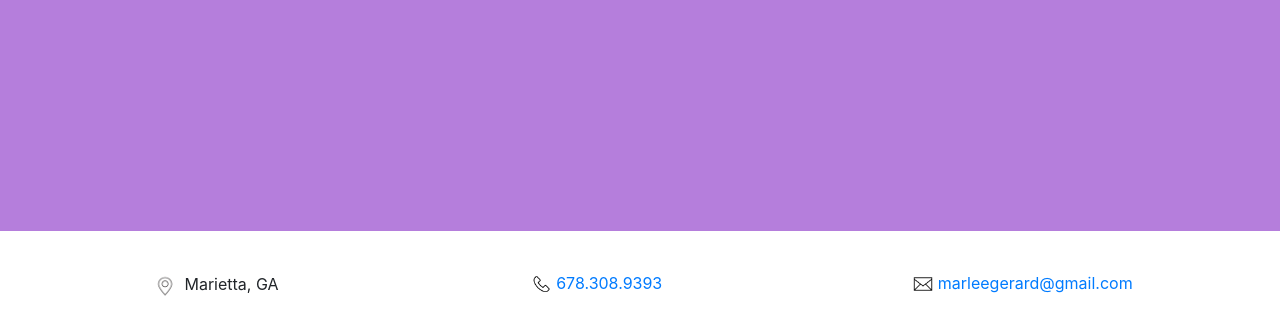
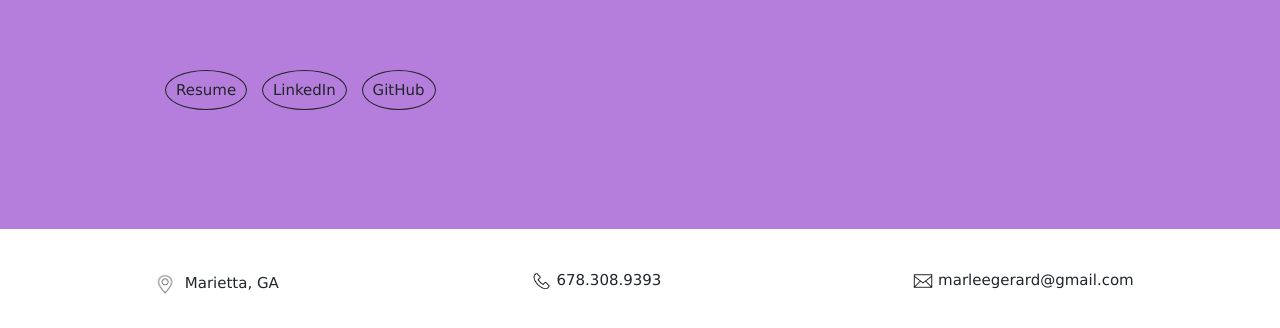
Before and after one commit to MarleeG/Portfolio, a plain HTML site: page index.html in a window 1280 px wide. Shown: the part 1926-2254 px from the top of the page. Drawn offline with nearby package versions, Linux system fonts and the light colour scheme.

Commit message:
added social media

```diff
--- a/assets/css/style.css
+++ b/assets/css/style.css
@@ -220,10 +220,16 @@
     padding: 0px;
 }
 
+
 /* In Modal - View Project Button */
-.projectButton{
+.projectButtonOne{
     position: relative;
-    left: 320px;
+    left: 245px;
+}
+
+.projectButtonTwo{
+    position: relative;
+    left: 300px;
 }
 
 .contactInfo{
@@ -255,3 +261,28 @@
     width: 20px;
     height: auto;
 }
+
+/* Resume Button */
+#resumeButton{
+    position: relative;
+    margin-left: 165px;
+    padding: 10px;
+    top: 300px;
+    border-style: solid;
+    border-radius: 50%;
+    border-width: 1px;
+    width: 300px;
+    height: 300px;
+}
+
+.socialButtons{
+    position: relative;
+    margin-left: 10px;
+    padding: 10px;
+    top: 300px;
+    border-style: solid;
+    border-radius: 50%;
+    border-width: 1px;
+    width: 300px;
+    height: 300px;
+}
--- a/index.html
+++ b/index.html
@@ -15,6 +15,9 @@
 
     <!-- Animate.css -->
     <link rel="stylesheet" href="https://cdnjs.cloudflare.com/ajax/libs/animate.css/3.5.2/animate.min.css">
+
+    <!-- W3 Styles -->
+    <link rel="stylesheet" href="https://www.w3schools.com/w3css/4/w3.css">
 
     <!-- Jquery -->
     <script src="https://code.jquery.com/jquery-3.3.1.min.js" integrity="sha256-FgpCb/KJQlLNfOu91ta32o/NMZxltwRo8QtmkMRdAu8="
@@ -65,14 +68,6 @@
             <!-- About me Header -->
             <h2 id="portfolio__about" class="text-center animated toggleOnLoad">About Marlee Gerard</h2>
 
-
-            <!-- Portfolio Divider -->
-            <!-- <span class="text-center divided toggleOnLoad">
-                <hr class="portfolio__divider mr-auto left-hr animated" data-content="Love">
-
-                <img src="assets/images/rhombus.png" alt="circle" id="circle" class="animated">
-                <hr class="portfolio__divider ml-auto right-hr animated">
-            </span> -->
 
             <p id="portfolio__bio" class="text-center toggleOnLoad">
                 Experience with full stack web-applications. I was able to assist with debugging a web app and providing feedback on how
@@ -141,14 +136,6 @@
                 </div>
             </div>
 
-            <!-- Portfolio Divider -->
-            <!-- <span class="text-center divided toggleOnLoad">
-                    <hr class="portfolio__divider mr-auto left-hr animated">
-                    <img src="assets/images/rhombus.png" alt="circle" id="circle" class="animated">
-                    <hr class="portfolio__divider ml-auto right-hr animated">
-                </span> -->
-
-
             <!-- Project One Modal -->
             <div class="modal fade bd-example-modal-lg" tabindex="-1" role="dialog" aria-labelledby="myLargeModalLabel" aria-hidden="true"
                 id="projectOneModal">
@@ -164,7 +151,8 @@
                             <p class="aboutProject text-center">My team and I created a simple but useful app that allowed users to select which state they wanted
                                 to localize to in order to display at least one member from the House of Representatives
                                 and the two senators according to the users selection.</p>
-                            <button type="button" class="btn btn-outline-primary projectButton" onclick="location.href='https://marleeg.github.io/WhoRepresentsYou/index.html'">View Project</button>
+                            <button type="button" class="btn btn-outline-primary projectButton projectButtonOne" onclick="location.href='https://marleeg.github.io/WhoRepresentsYou/index.html'">View Project</button>
+                            <button type="button" class="btn btn-outline-primary projectButton projectButtonTwo" onclick="location.href='https://github.com/MarleeG/WhoRepresentsYou'">Repository</button>
                         </div>
 
                         <div class="modal-footer">
@@ -185,12 +173,12 @@
                         </div>
                         <div class="modal-body">
                             <embed src="assets/movies/disneyTrivia.mp4" width="400" height="350" class="projectVideo" />
-                            <!-- <object data="assets/movies/whoRepresentsYou.mp4" width="400" height="350" class="projectVideo"/> -->
                             <p class="aboutProject text-center">I created a trivia game that allowed the user to guess the correct answer in a limited amount
                                 of time. If the user guesses incorrectly a point is added to their losses. If they guess
                                 correctly a point is added to their wins. The user can repeat the game as many times as they
                                 would like.</p>
-                            <button type="button" class="btn btn-outline-primary projectButton" onclick="location.href='https://marleeg.github.io/TriviaGame/'">View Project</button>
+                            <button type="button" class="btn btn-outline-primary projectButton projectButtonOne" onclick="location.href='https://marleeg.github.io/TriviaGame/'">View Project</button>
+                            <button type="button" class="btn btn-outline-primary projectButton projectButtonTwo" onclick="location.href='https://github.com/MarleeG/TriviaGame'">Repository</button>
                         </div>
 
                         <div class="modal-footer">
@@ -199,7 +187,6 @@
                     </div>
                 </div>
             </div>
-
 
             <!-- Project Three Modal -->
             <div class="modal fade bd-example-modal-lg" tabindex="-1" role="dialog" aria-labelledby="myLargeModalLabel" aria-hidden="true"
@@ -212,14 +199,14 @@
                         </div>
                         <div class="modal-body">
                             <embed src="assets/movies/hangman.mp4" width="400" height="350" class="projectVideo" />
-                            <!-- <object data="assets/movies/whoRepresentsYou.mp4" width="400" height="350" class="projectVideo"/> -->
                             <p class="aboutProject text-center">The user will have be able to guess the word on the screen letter by letter. If the user chooses
                                 a letter that is not in the word or a letter that has been guess already they lose a try.
                                 If they choose a letter that is in the word the letter will appear in the corresponding place
                                 of where it is in the word. The user must guess all the letters in the word in order to get
                                 a point added to their wins. If the user fails to guess the word in the amount of tries given
                                 then another word will populate and there wins will not increase nor decrease.</p>
-                            <button type="button" class="btn btn-outline-primary projectButton" onclick="location.href='https://marleeg.github.io/Word-Guess-Game/'">View Project</button>
+                            <button type="button" class="btn btn-outline-primary projectButton projectButtonOne" onclick="location.href='https://marleeg.github.io/Word-Guess-Game/'">View Project</button>
+                            <button type="button" class="btn btn-outline-primary projectButton projectButtonTwo" onclick="location.href='https://github.com/MarleeG/Word-Guess-Game'">Repository</button>
                         </div>
 
                         <div class="modal-footer">
@@ -229,18 +216,23 @@
                 </div>
             </div>
 
+            <a id="resumeButton" href="https://docs.google.com/document/d/1Aa7AKHEuoIFajzWRkXL47ca5cEd5dMw5mM9Vk8l-UH8/edit?usp=sharing" target="_blank" >Resume</a>
+            <a class="socialButtons" href="https://www.linkedin.com/feed/" target="_blank">LinkedIn</a>
+            <a class="socialButtons" href="https://github.com/MarleeG" target="_blank">GitHub</a>
 
         </div>
 
         <footer>
             <div class="container-fluid contactContainer">
-                    <!-- <h1 class="display-4">Fluid jumbotron</h1>
-                    <p class="lead">This is a modified jumbotron that occupies the entire horizontal space of its parent.</p> -->
                 <div class="row contactInfo">
+
                     <div class="col-lg-4">
-                            <img src="assets/images/pin.png" alt="pin" id="pin"> Marietta, GA</div>
+                        <img src="assets/images/pin.png" alt="pin" id="pin"> Marietta, GA
+                    </div>
+
                     <div class="col-lg-4"><img src="assets/images/phone.png" alt="phone" id="phone"> <a href="tel:16783089393">678.308.9393</a></div>
                     <div class="col-lg-4"><img src="assets/images/email.png" alt="email" id="email"> <a href="mailto:marleegerard@gmail.com">marleegerard@gmail.com</a></div>
+
                 </div>
             </div>
         </footer>
```
Also changed, not shown: portfolio.html (+6 -1 lines), 1 other file. Lines whose indentation alone changed are shown as unchanged.
